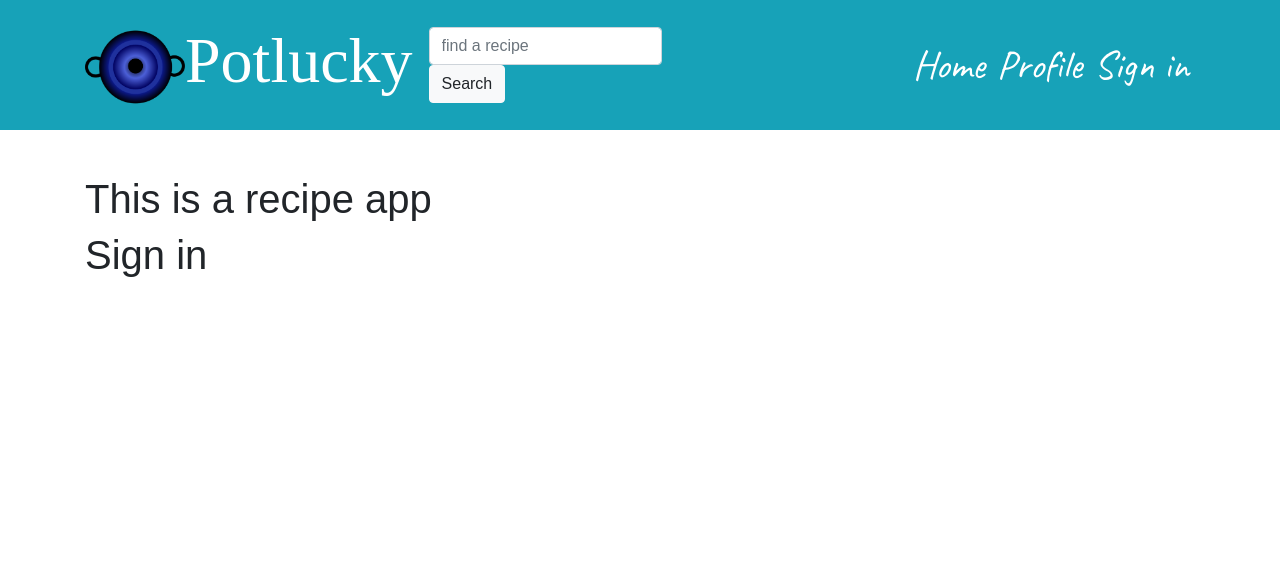
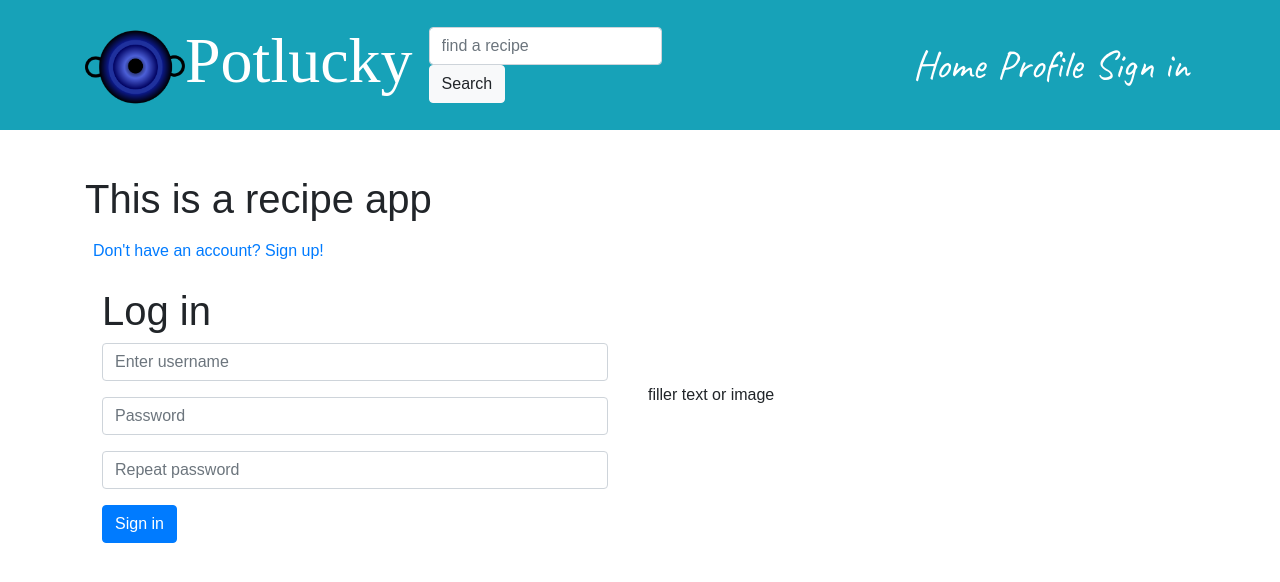
Before and after one commit to CozyPlantlady/potluck-recipe-app, a React (Create React App) app: page /signin in a window 1280 px wide. Shown: the top 582 px of the page. Built offline with nearby package versions, Linux system fonts and the light colour scheme; a web font is replaced by a local one.

Commit message:
Add Signin form

```diff
--- a/src/App.js
+++ b/src/App.js
@@ -4,6 +4,7 @@
 import {Route,Switch} from 'react-router-dom';
 import './api/axiosDefaults';
 import SignUpForm from './pages/auth/SignupForm';
+import SignInForm from './pages/auth/SigninForm';
 
 function App() {
   return (
@@ -14,7 +15,7 @@
         <Switch>
           <Route exact path="/" render={() => <h1>Home</h1>} />
           <Route exact path="/profile" render={() => <h1>Profile</h1>} />
-          <Route exact path="/signin" render={() => <h1>Sign in</h1>} />
+          <Route exact path="/signin" render={() => <SignInForm /> } />
           <Route exact path="/signup" render={() => <SignUpForm /> } />
           <Route render={() => <p>Sorry, can't find that page</p>} />
         </Switch>
--- /dev/null
+++ b/src/pages/auth/SigninForm.js
@@ -0,0 +1,118 @@
+import React, { useState } from "react";
+
+import Form from "react-bootstrap/Form";
+import Alert from "react-bootstrap/Alert";
+import Button from "react-bootstrap/Button";
+import Col from "react-bootstrap/Col";
+import Row from "react-bootstrap/Row";
+import Container from "react-bootstrap/Container";
+
+import { Link, useHistory } from "react-router-dom";
+import axios from "axios";
+
+const SignInForm = () => {
+        const [signInData, setSignInData] = useState({
+            username: "",
+            password1: "",
+            password2: "",
+        });
+
+        const { username, password1, password2 } = signInData;
+
+        const [errors, setErrors] = useState({});
+
+        const history = useHistory();
+
+        const handleChange = (event) => {
+            setSignInData({
+                ...signInData,
+                [event.target.name]: event.target.value
+            });
+        };
+
+        const handleSubmit = async (event) => {
+            event.preventDefault();
+            try {
+                await axios.post('/dj-rest-auth/registration/', signInData)
+                history.push('/')
+            } catch(err){
+                setErrors(err.response?.data)
+            }
+        };
+    return (
+        <Row>
+        <Col className="my-auto py-2 p-md-2" md={6}>
+            <Container>
+                <Link to="/">
+                Don't have an account? <span>Sign up!</span>
+                </Link>
+            </Container>
+            <Container className="p-4">
+
+            <h1>Log in</h1>
+
+            <Form onSubmit={handleSubmit}>
+                <Form.Group controlId="username">
+                    <Form.Label className="d-none">Username</Form.Label>
+                    <Form.Control
+                        type="text"
+                        placeholder="Enter username"
+                        name="username"
+                        value={username}
+                        onChange={handleChange}
+                    />
+                </Form.Group>
+                {errors.username?.map((message, idx) =>
+                    <Alert variant="warning" key={idx}>{message}</Alert>
+                )}
+
+                <Form.Group controlId="password1">
+                    <Form.Label className="d-none">Password</Form.Label>
+                    <Form.Control
+                        type="password"
+                        placeholder="Password"
+                        name="password1"
+                        value={password1}
+                        onChange={handleChange}
+                    />
+                </Form.Group>
+                {errors.password1?.map((message, idx) =>
+                    <Alert variant="warning" key={idx}>{message}</Alert>
+                )}
+
+                <Form.Group controlId="password2">
+                    <Form.Label className="d-none">Repeat password</Form.Label>
+                    <Form.Control
+                        type="password"
+                        placeholder="Repeat password"
+                        name="password2"
+                        value={password2}
+                        onChange={handleChange}
+                    />
+                </Form.Group>
+                {errors.password2?.map((message, idx) =>
+                    <Alert variant="warning" key={idx}>{message}</Alert>
+                )}
+
+                <Button variant="primary" type="submit">
+                    Sign in
+                </Button>
+                {errors.non_field_errors?.map((message, idx) =>
+                    <Alert variant="warning" key={idx}>{message}</Alert>
+                )}
+
+            </Form>
+            </Container>
+
+
+        </Col>
+        <Col
+            md={6}
+            className="my-auto d-none d-md-block p-2"
+        ><p>filler text or image</p>
+        </Col>
+        </Row>
+    );
+    };
+
+    export default SignInForm;
```
Also changed, not shown: src/components/styles/signinForm.module.css (added).
